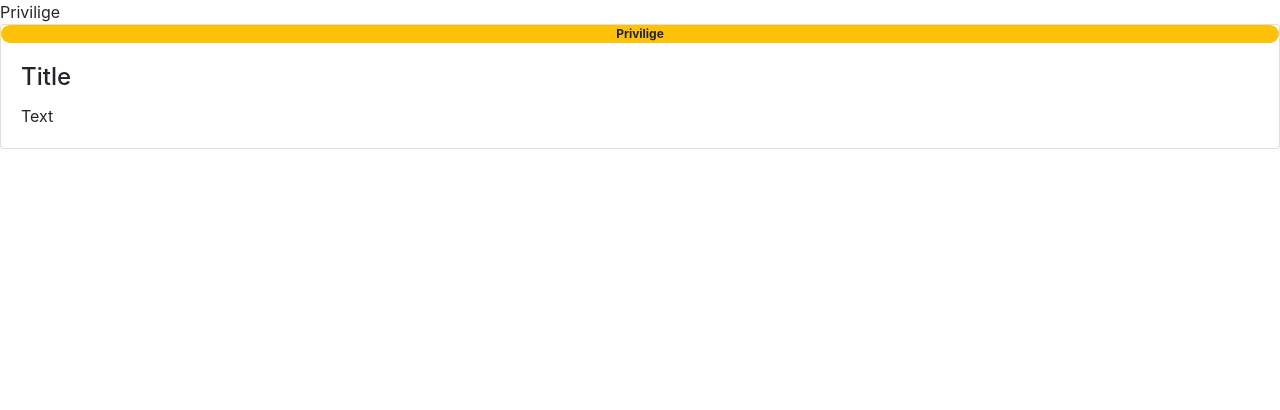
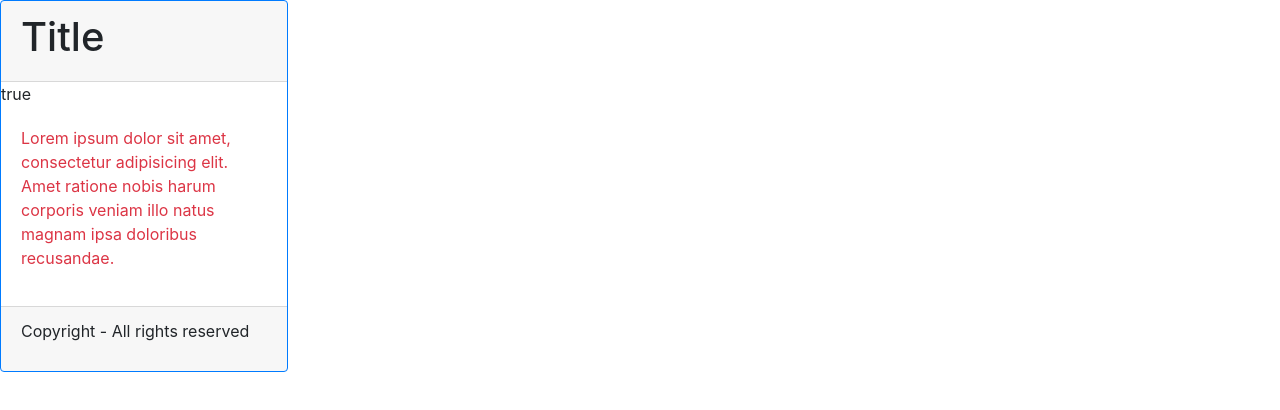
Before and after one commit to Sredd3/tcs-hyd-angular6, an Angular app in the folder day3/my-app/: page / in a window 1280 px wide. Shown: the top 410 px of the page. Built offline with nearby package versions, Linux system fonts and the light colour scheme.

Commit message:
angular content projection

```diff
--- a/day3/my-app/src/app/app.component.html
+++ b/day3/my-app/src/app/app.component.html
@@ -3,5 +3,6 @@
 <app-footer></app-footer>-->
 <!--<app-courses></app-courses>-->
 <!--<app-parent></app-parent>-->
-<app-ngdirective></app-ngdirective>
+<!--<app-ngdirective></app-ngdirective>-->
+<app-details></app-details>
 <router-outlet></router-outlet>
--- a/day3/my-app/src/app/app.module.ts
+++ b/day3/my-app/src/app/app.module.ts
@@ -12,6 +12,8 @@ import { ChildComponent } from './child/child.component';
 import { ParentComponent } from './parent/parent.component';
 import { DisplayComponent } from './display/display.component';
 import { NgdirectiveComponent } from './ngdirective/ngdirective.component';
+import { PanelComponent } from './panel/panel.component';
+import { DetailsComponent } from './details/details.component';
 
 @NgModule({
   declarations: [
@@ -24,7 +26,9 @@ import { NgdirectiveComponent } from './ngdirective/ngdirective.component';
     ChildComponent,
     ParentComponent,
     DisplayComponent,
-    NgdirectiveComponent
+    NgdirectiveComponent,
+    PanelComponent,
+    DetailsComponent
   ],
   imports: [
     BrowserModule,
--- /dev/null
+++ b/day3/my-app/src/app/details/details.component.html
@@ -0,0 +1,14 @@
+
+<app-panel [type]="value">
+  <ng-container class="header">
+    <h1>Title</h1>
+  </ng-container>
+  <ng-container class="body" >
+    <p>{{data}}.
+    </p>
+  </ng-container>
+  <ng-container class="footer">
+    <p>Copyright - All rights reserved</p>
+  </ng-container>
+
+</app-panel>
--- /dev/null
+++ b/day3/my-app/src/app/details/details.component.ts
@@ -0,0 +1,20 @@
+import { Component, OnInit } from '@angular/core';
+
+@Component({
+  selector: 'app-details',
+  templateUrl: './details.component.html',
+  styleUrls: ['./details.component.scss']
+})
+export class DetailsComponent implements OnInit {
+
+  value = 'warning';
+  data = `Lorem ipsum dolor sit amet, consectetur
+  adipisicing elit. Amet ratione nobis harum
+  corporis veniam illo natus magnam ipsa
+  doloribus recusandae`;
+  constructor() { }
+
+  ngOnInit() {
+  }
+
+}
--- a/day3/my-app/src/app/ngdirective/ngdirective.component.html
+++ b/day3/my-app/src/app/ngdirective/ngdirective.component.html
@@ -12,33 +12,32 @@
 <ng-template #elseTemplate>
     <span class="badge badge-pill badge-success">Normal User</span>
 </ng-template>-->
-{{user}}
-<div [ngSwitch]="user">
+
+<div [ngSwitch]="user.role">
   <div *ngSwitchCase="'Admin'">
     <div class="card">
-        <span class="badge badge-pill badge-success">Admin</span>
       <div class="card-body">
-        <h4 class="card-title">Title</h4>
-        <p class="card-text">Text</p>
+        <h4 class="card-title"><button class="btn">
+        <span class="badge badge-primary">{{user.role}}</span>
+        </button>{{user.name}}</h4>
+        <p class="card-text">{{user.dept}}</p>
       </div>
     </div>
   </div>
   <div *ngSwitchCase="'Privilige'">
       <div class="card">
-          <span class="badge badge-pill badge-warning">Privilige</span>
         <div class="card-body">
-          <h4 class="card-title">Title</h4>
-          <p class="card-text">Text</p>
-        </div>
+            <h4 class="card-title">{{user.name}}</h4>
+            <p class="card-text">{{user.dept}}</p>
+            </div>
       </div>
   </div>
   <div *ngSwitchDefault>
       <div class="card">
-          <span class="badge badge-pill badge-danger">Normal</span>
         <div class="card-body">
-          <h4 class="card-title">Title</h4>
-          <p class="card-text">Text</p>
-        </div>
+            <h4 class="card-title">{{user.name}}</h4>
+            <p class="card-text">{{user.dept}}</p>
+            </div>
       </div>
   </div>
 </div>
--- a/day3/my-app/src/app/ngdirective/ngdirective.component.ts
+++ b/day3/my-app/src/app/ngdirective/ngdirective.component.ts
@@ -8,9 +8,9 @@ import { Component, OnInit } from '@angular/core';
 export class NgdirectiveComponent {
 
   constructor() { }
-
-  user="Privilige";
-
-
-
+   user={
+     name:"Vinay",
+     dept:'HR',
+     role:'Admin'
+   }
 }
--- /dev/null
+++ b/day3/my-app/src/app/panel/panel.component.html
@@ -0,0 +1,12 @@
+<div class="card border-primary mb-3" style="max-width: 18rem;">
+    <div class="card-header">
+      <ng-content select=".header"></ng-content>
+    </div>
+     {{type === 'warning'}}
+    <div class="card-body" [class.text-danger]="type === 'warning'">
+      <ng-content select=".body"></ng-content>
+    </div>
+    <div class="card-footer">
+      <ng-content select=".footer"></ng-content>
+    </div>
+  </div>
--- /dev/null
+++ b/day3/my-app/src/app/panel/panel.component.ts
@@ -0,0 +1,18 @@
+import { Component, OnInit, Input } from '@angular/core';
+
+@Component({
+  selector: 'app-panel',
+  templateUrl: './panel.component.html',
+  styleUrls: ['./panel.component.scss']
+})
+export class PanelComponent implements OnInit {
+
+  @Input() type;
+
+  constructor() { }
+
+  ngOnInit() {
+    console.log('came insdide the panel component')
+  }
+
+}
```
Also changed, not shown: day3/my-app/src/app/details/details.component.scss (added), day3/my-app/src/app/panel/panel.component.scss (added), 2 other files (tests, documents, lock files or other folders).
